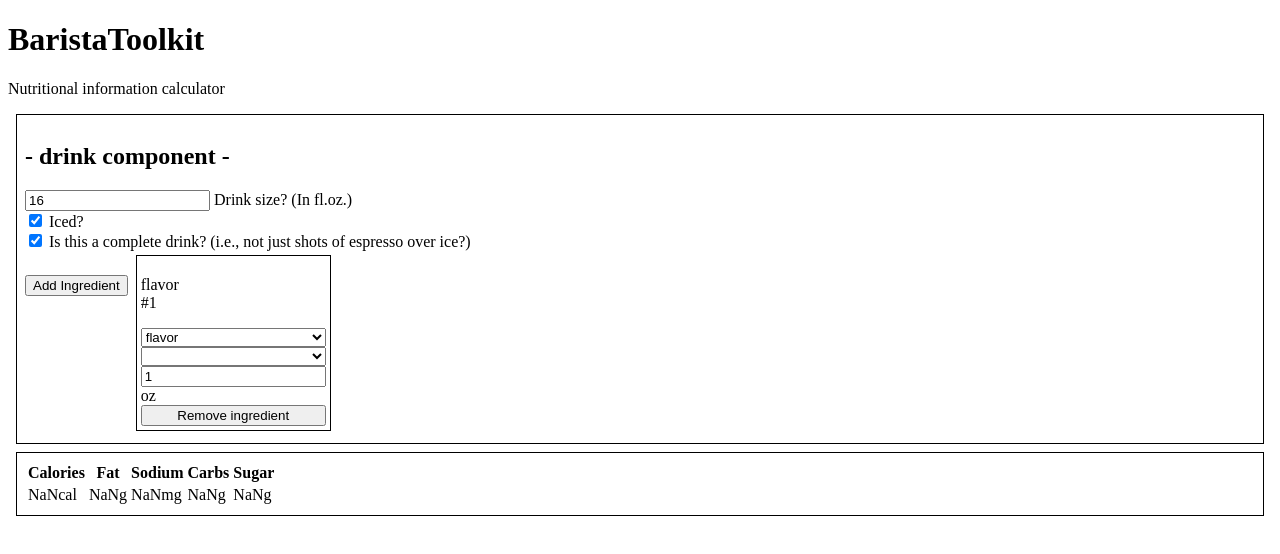
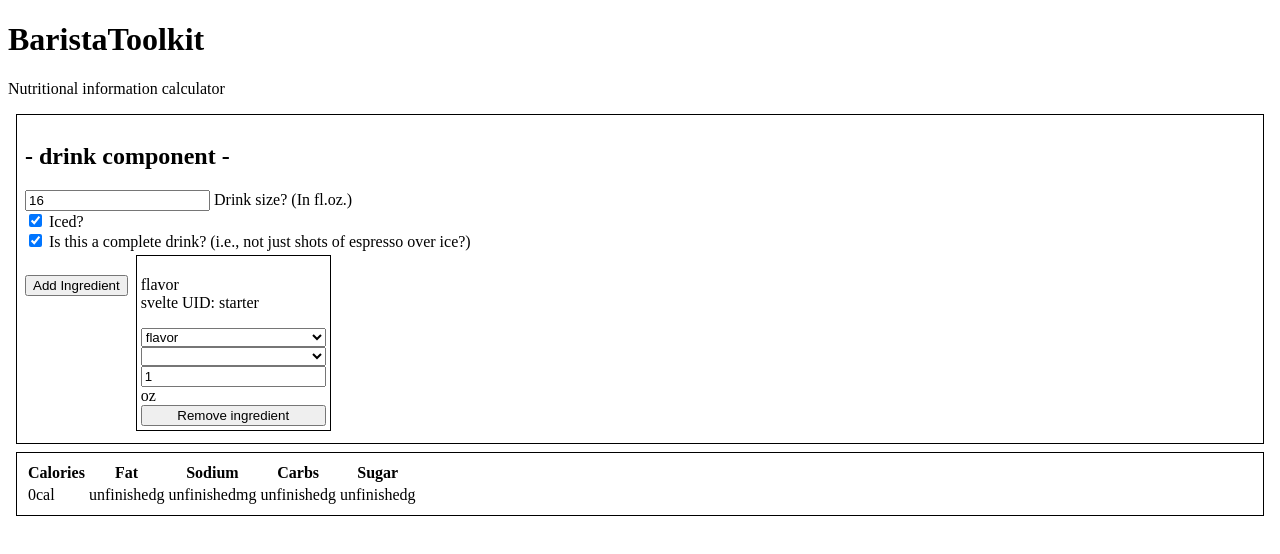
Before and after one commit to muraminotaur/barista-tool, a SvelteKit app: page / in a window 1280 px wide. Shown: the top 554 px of the page. Built offline with nearby package versions, Linux system fonts and the light colour scheme.

Commit message:
removeIngredient fix

```diff
--- a/src/lib/drink_data.js
+++ b/src/lib/drink_data.js
@@ -1,7 +1,6 @@
 export const drink_data = {
     "flavors": [
         {
-            "id": 1,
             "name": "Vanilla",
             "calories": 80,
             "fat": 0,
@@ -10,7 +9,6 @@ export const drink_data = {
             "sugar": 20
         },
         {
-            "id": 2,
             "name": "Caramel",
             "calories": 140,
             "fat": 3.5,
@@ -19,7 +17,6 @@ export const drink_data = {
             "sugar": 22
         },
         {
-            "id": 3,
             "name": "Irish Cream",
             "calories": 90,
             "fat": 0,
@@ -28,7 +25,6 @@ export const drink_data = {
             "sugar": 23
         },
         {
-            "id": 4,
             "name": "Coconut",
             "calories": 90,
             "fat": 0,
--- /dev/null
+++ b/src/lib/utility.ts
@@ -0,0 +1,35 @@
+
+// In this script I'm setting up the UUID system for referencing ingredients in the array.
+// this implementation is taken from the cobalt.tools repository, since i'm unfamiliar with the best ways to do things
+// and their implementation seems to be safe and error-handling.
+
+// creating a constant that contains all possible valid characters within a UUID.
+// the string is being indexed by a random number because...?
+const digit = () => '0123456789abcdef'[Math.random() * 16 | 0];
+
+export const uuid = () => {
+    // this checks if the crypto library is available in this browser. returns a String
+    /*
+    > some old ass browers or certain environments wouldn't have it
+    > for example you can run websites on node js
+    > like
+    > using node js as a browser
+    > and in some cases like that, some in-browser stuff doesn't work
+    > so people will use fallbacks like this
+        - neil (thank you neil)
+    */
+    if (typeof crypto !== 'undefined' && 'randomUUID' in crypto) {
+        return crypto.randomUUID();
+    }
+
+    // if the crypto library isn't available in the browser, use this naive implementation instead
+    const digits = Array.from({length: 32}, digit);
+    digits[12] = '4';
+    digits[16] = '89ab'[Math.random() * 4 | 0];
+
+    return digits
+            .join('')
+            .match(/^(.{8})(.{4})(.{4})(.{4})(.{12})$/)!
+            .slice(1)
+            .join('-');
+}
--- a/src/routes/drink.svelte
+++ b/src/routes/drink.svelte
@@ -1,7 +1,11 @@
-<script>
+<script lang="ts">
 	import Ingredient from "./ingredient.svelte";
     import { drink_data } from '$lib/drink_data';
-    import { ingredients } from './shared.svelte.js';
+    import { ingredient_list_starter } from './shared.svelte';
+
+    import { uuid } from '$lib/utility';
+
+    let ingredients = $state(ingredient_list_starter);
 
     // i think the characteristics of the drink should be detailed in this file.
     // things like hot/iced/frozen, milk/no milk, etc.
@@ -11,7 +15,7 @@
     let complete_drink = $state(true);
 
     //unsure if this works because my state management isn't good enough to get this to trigger correctly.
-    function calc_nutrition_field(array, field) {
+    /*function calc_nutrition_field(array, field: string) {
         let total = 0;
         if(field === "calories") {
             //can i programmatically calculate all of these?
@@ -20,34 +24,29 @@
         array.forEach((e) => total += e[field]);
         console.log("currently calculating: " + field + ": " + total);
         return total;
-    }
+    }*/
+    let fat = 'unfinished';
+    let sodium = 'unfinished';
+    let carbs = 'unfinished';
+    let sugar = 'unfinished';
 
     let calories = $state(0);
-    calories = calc_nutrition_field(ingredients, "calories");
-    let fat = $derived(calc_nutrition_field(ingredients, "fat"));
-    let sodium = $derived(calc_nutrition_field(ingredients, "sodium"));
-    let carbs = $derived(calc_nutrition_field(ingredients, "carbs"));
-    let sugar = $derived(calc_nutrition_field(ingredients, "sugar"));
 
     function addIngredient() {
         ingredients.push({
+            id: uuid(),
             category: "",
             name: "",
             ounces: 0
         });
     }
 
+    function handleDeletion({ id }: {id: string}) {
+        const index = ingredients.findIndex(t => t.id === id);
+        ingredients.splice(index, 1);
 
-
-    // FIXME:
-    // This function receives the ID of the child ingredient.svelte component and removes it
-    // from the parent Drink.svelte component. It should do that, but currently doesn't.
-    // Deleting still pops off the top.
-    function handleDeletion(event) {
-        //const index = ingredients.indexOf(event.detail.id); //FIXME: this is flawed and doesn't search as deeply as it needs to.
-        //const index = ingredients.find(u => u.id === event.detail.id)["id"];
-        //console.log("handleDeletion() - event.detail.id: " + event.detail.id + "\nindex number: " + index);
-        //console.log("handleDeletion() - updated array: ", $state.snapshot(ingredients));
+        console.log("handle deletion reached in drink.svelte. component " + id + "\nTarget was " + id + "\nIndex was " + index);
+        console.log($state.snapshot(ingredients));
     }
 </script>
 
@@ -67,8 +66,7 @@
 
     <button aria-label="Add ingredient" onclick={addIngredient}>Add Ingredient</button>
     {#each ingredients as ingredient}
-        <!-- <Ingredient {...ingredient} on:removeIngredient={handleDeletion}/> -->
-        <Ingredient {...ingredient} on:removeIngredient={handleDeletion}/>
+        <Ingredient {...ingredient} onRemoval={handleDeletion}/>
     {/each}
 
 </div>
--- a/src/routes/ingredient.svelte
+++ b/src/routes/ingredient.svelte
@@ -1,20 +1,19 @@
-<script>
+<script lang="ts">
     import { drink_data } from '$lib/drink_data';
-    let { id = 1, category = "", name = "", ounces = 0 } = $props();
+
+    let { id = "", category = "", name = "", ounces = 0, onRemoval } = $props();
 
     const types = ['flavor', 'milk', 'base'];
-    // Auxiliary variable will act as possible additonal information.
-    // example: flavor needs to know *which* flavor it is and how many oz. Base also needs to be
-    // specified and quantified. Milk/fluid doesn't necessarily need to be quantified if the drink is a full
-    // drink. It can be $derived instead.
-    let auxiliary = $state('');
-    // entirely possible i can define the auxiliary milk control in the drink component itself. this may be easier to
-    // write the calculation for this in drink.svelte.
+
+    function removeIngredient(){
+        //Call parent callback with the UUID of this component.
+        onRemoval?.({ id });
+    }
 </script>
 
 <div class="ingredient-container">
     <div class="info">
-        <p>{category ? category:'...'}<br/>#{id}</p>
+        <p>{category ? category:'...'}<br/>svelte UID: {id}</p>
     </div>
 
     <div class="ingredient">
--- a/src/routes/shared.svelte.js
+++ /dev/null
@@ -1,7 +0,0 @@
-export let ingredients = $state([
-    {
-        category: "flavor",
-        name: "Vanilla",
-        ounces: 1
-    }
-])
--- /dev/null
+++ b/src/routes/shared.svelte.ts
@@ -0,0 +1,8 @@
+export let ingredient_list_starter: [{ id: string; category: string; name: string; ounces: number }] = ([
+    {
+        id: "starter",
+        category: "flavor",
+        name: "Caramel",
+        ounces: 1
+    }
+])
```
